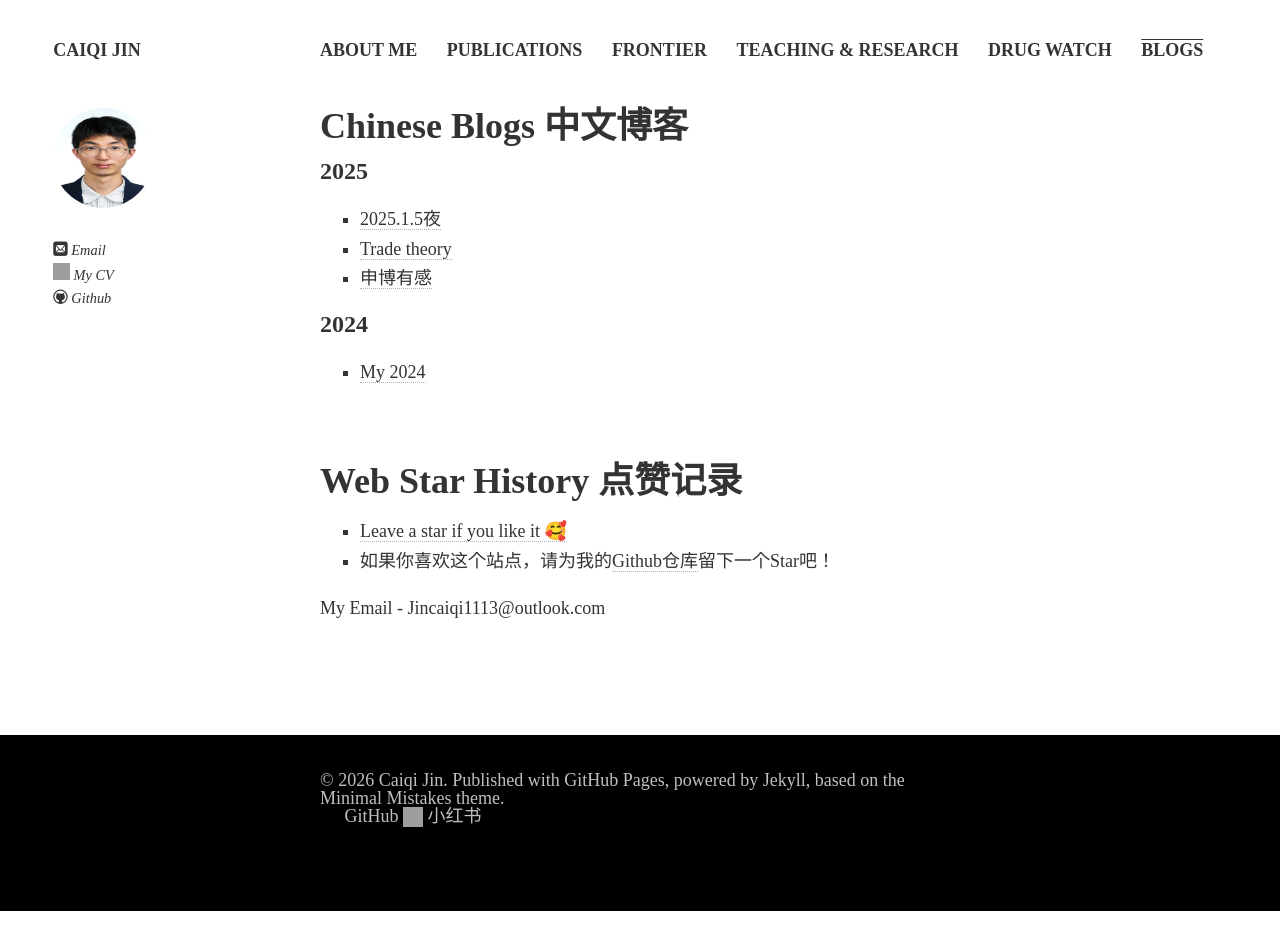
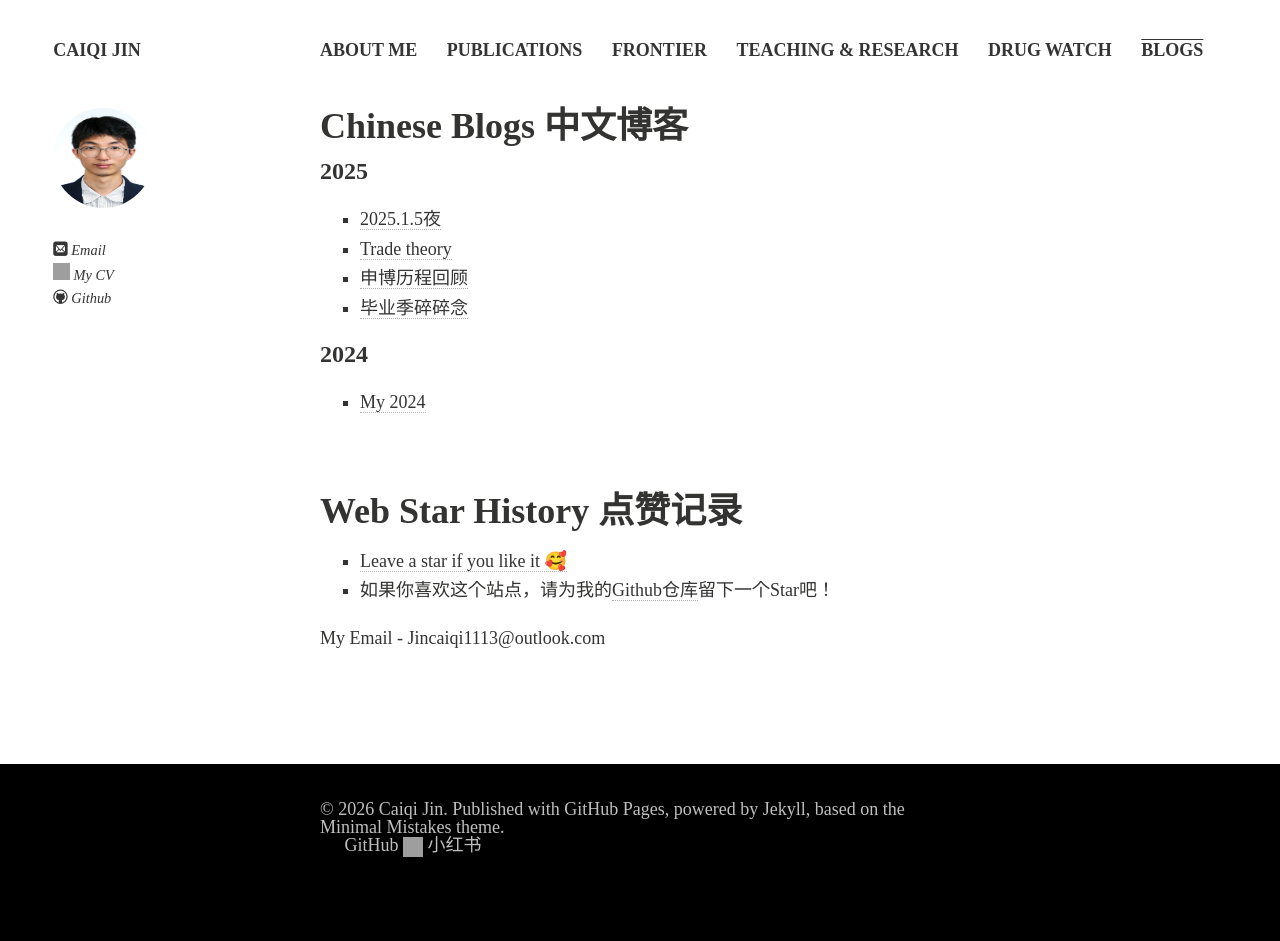
Before and after one commit to J-Gezelligheid/J-Gezelligheid.github.io, a Jekyll site: the page built from blogs.md, in a window 1280 px wide. Built offline with Jekyll 4.4.1, drawn with Linux system fonts in a browser that asks for light colours; nearby versions of some CDN libraries; comment, search, counter and statistics services are not loaded; a style sheet for code colours, icons or effects is not loaded; before the commit the page ends 911 px from its top, so only the background shows below that; grey boxes are pictures that could not be loaded.

Commit message:
Update blogs.md

```diff
--- a/blogs.md
+++ b/blogs.md
@@ -10,7 +10,8 @@ title: Blogs
 
 - [2025.1.5夜](/blogs/20250105.md)
 - [Trade theory](/blogs/trade_theory.md)
-- [申博有感](/blogs/PhD_application_reflections.md)
+- [申博历程回顾](/blogs/申博历程回顾.md)
+- [毕业季碎碎念](/blogs/毕业季碎碎念.md)
 
 ### 2024
 
```
